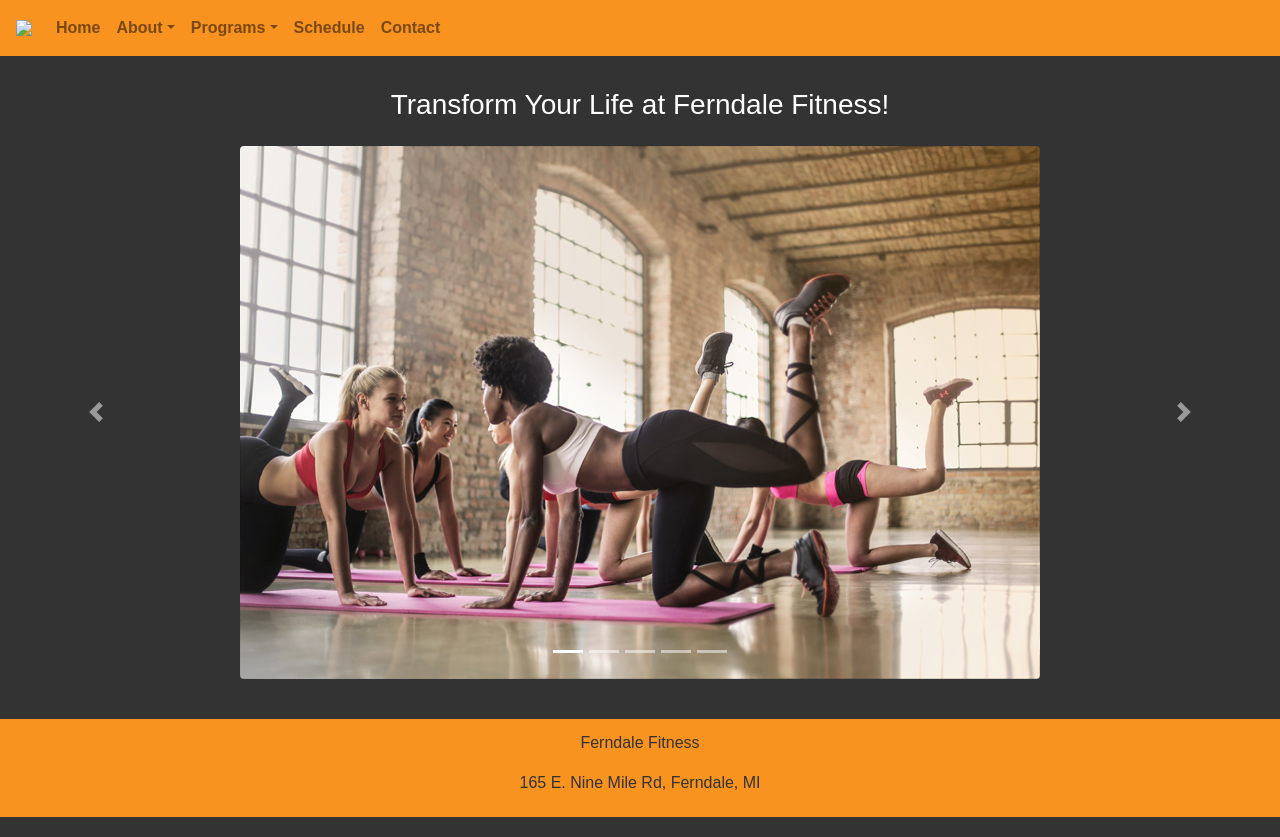
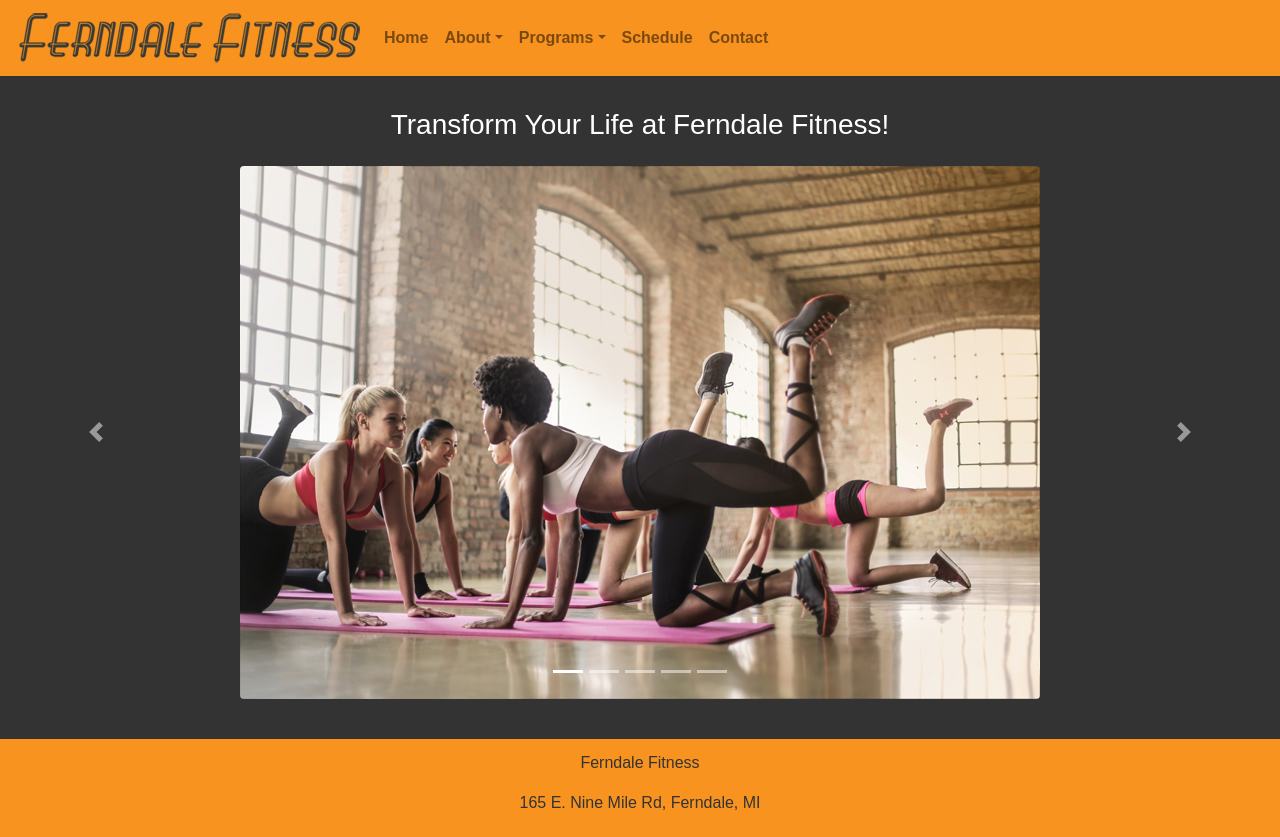
Before and after one commit to adriennetriplett/FerndaleFitness, a plain HTML site: page index.html in a window 1280 px wide. Drawn offline with nearby package versions, Linux system fonts and the light colour scheme.

Commit message:
corrected image link

```diff
--- a/index.html
+++ b/index.html
@@ -11,7 +11,7 @@
 
 <body>
 	<nav class="navbar navbar-expand-lg navbar-light orange">
-		<img class="logo responsive navbar-brand" src="newlogo.png"></img>
+		<img class="logo responsive navbar-brand" src="images/newlogo.png"></img>
 		<button class="navbar-toggler" type="button" data-toggle="collapse" data-target="#navbarTogglerDemo02" aria-controls="navbarTogglerDemo02" aria-expanded="false" aria-label="Toggle navigation">
 			<span class="navbar-toggler-icon"></span>
 		</button>
```
